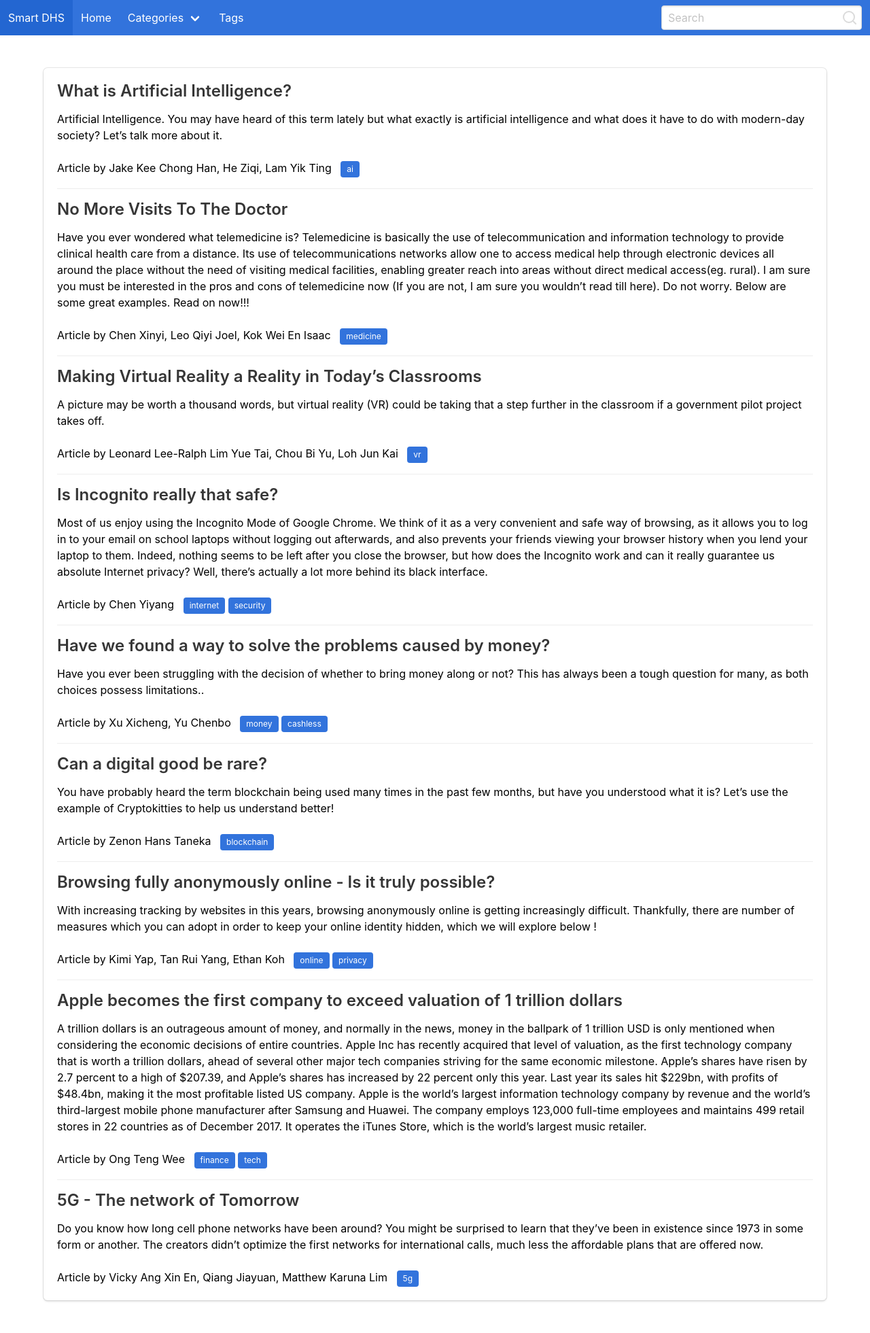
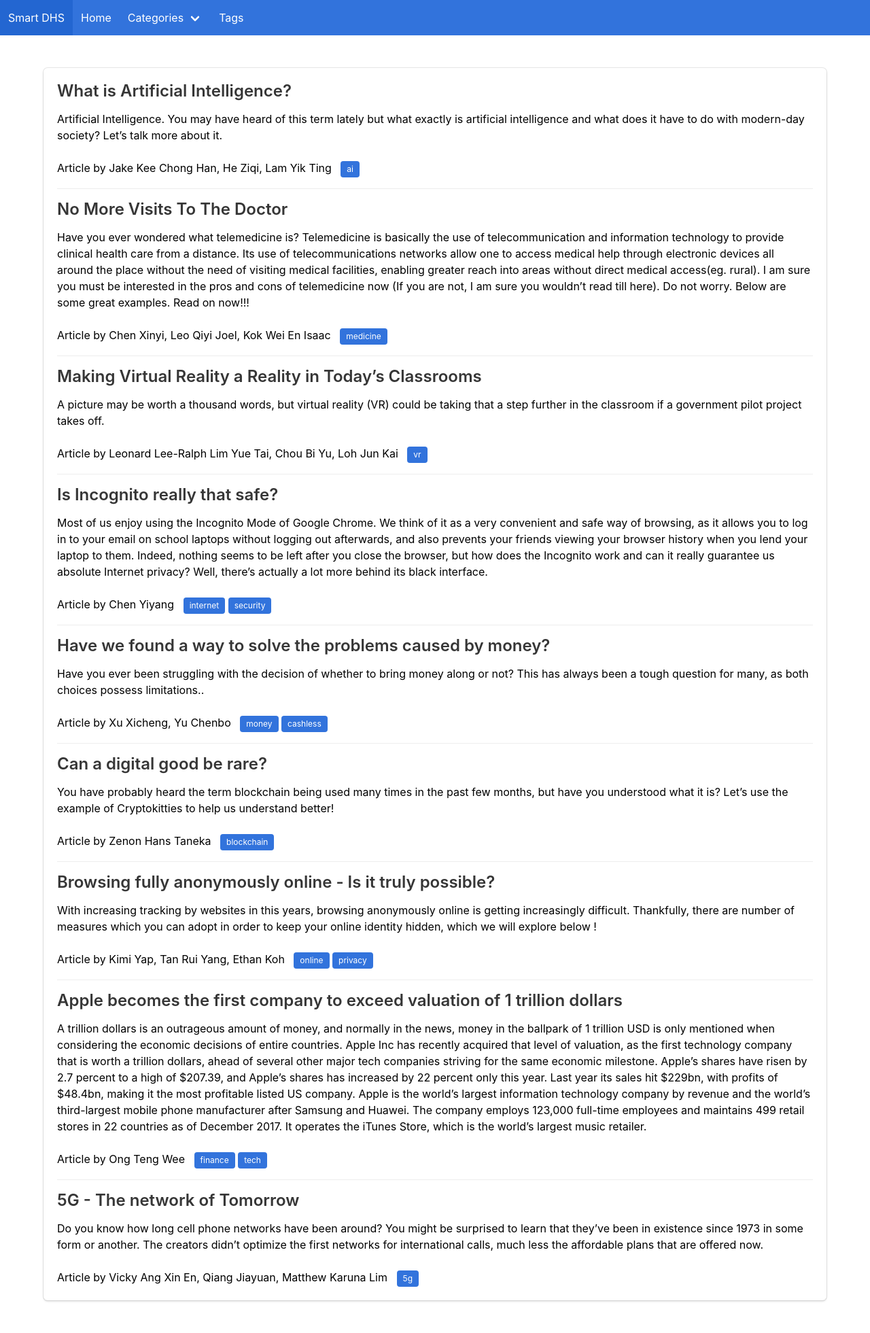
Before and after one commit to dunmanhigh/smarticc, a Jekyll site: the page built from index.md, in a window 1280 px wide. Shown: the whole page at 68% size. Built offline with Jekyll 4.4.1, drawn with Linux system fonts in a browser that asks for light colours.

Commit message:
remove non-functional search bar

```diff
--- a/_includes/header.html
+++ b/_includes/header.html
@@ -31,17 +31,6 @@
       <a class="navbar-item" href="{{ site.baseurl}}{% link tags.html %}">Tags</a>
     </div>
 
-    <div class="navbar-end">
-      <div class="navbar-item">
-        <div class="field">
-          <div class="control has-icons-right">
-            <input class="input" type="text" placeholder="Search">
-            <span class="icon is-small is-right">
-              <svg xmlns="http://www.w3.org/2000/svg" width="24" height="24" viewBox="0 0 24 24" fill="none" stroke="currentColor" stroke-width="2" stroke-linecap="round" stroke-linejoin="round" class="feather feather-search"><circle cx="11" cy="11" r="8"></circle><line x1="21" y1="21" x2="16.65" y2="16.65"></line></svg>
-            </span>
-          </div>
-        </div>
-      </div>
-    </div>
+
   </div>
 </nav>
```
